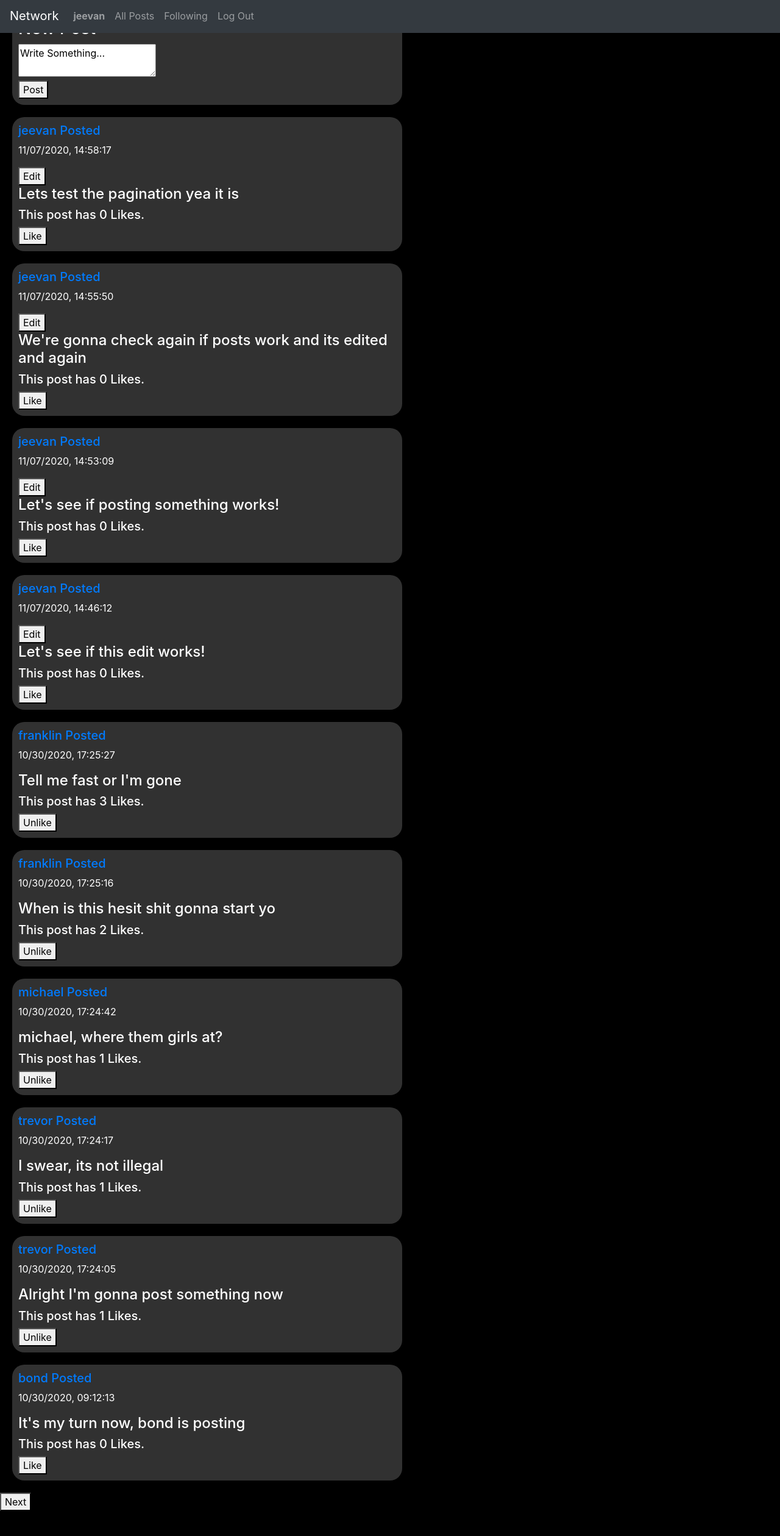
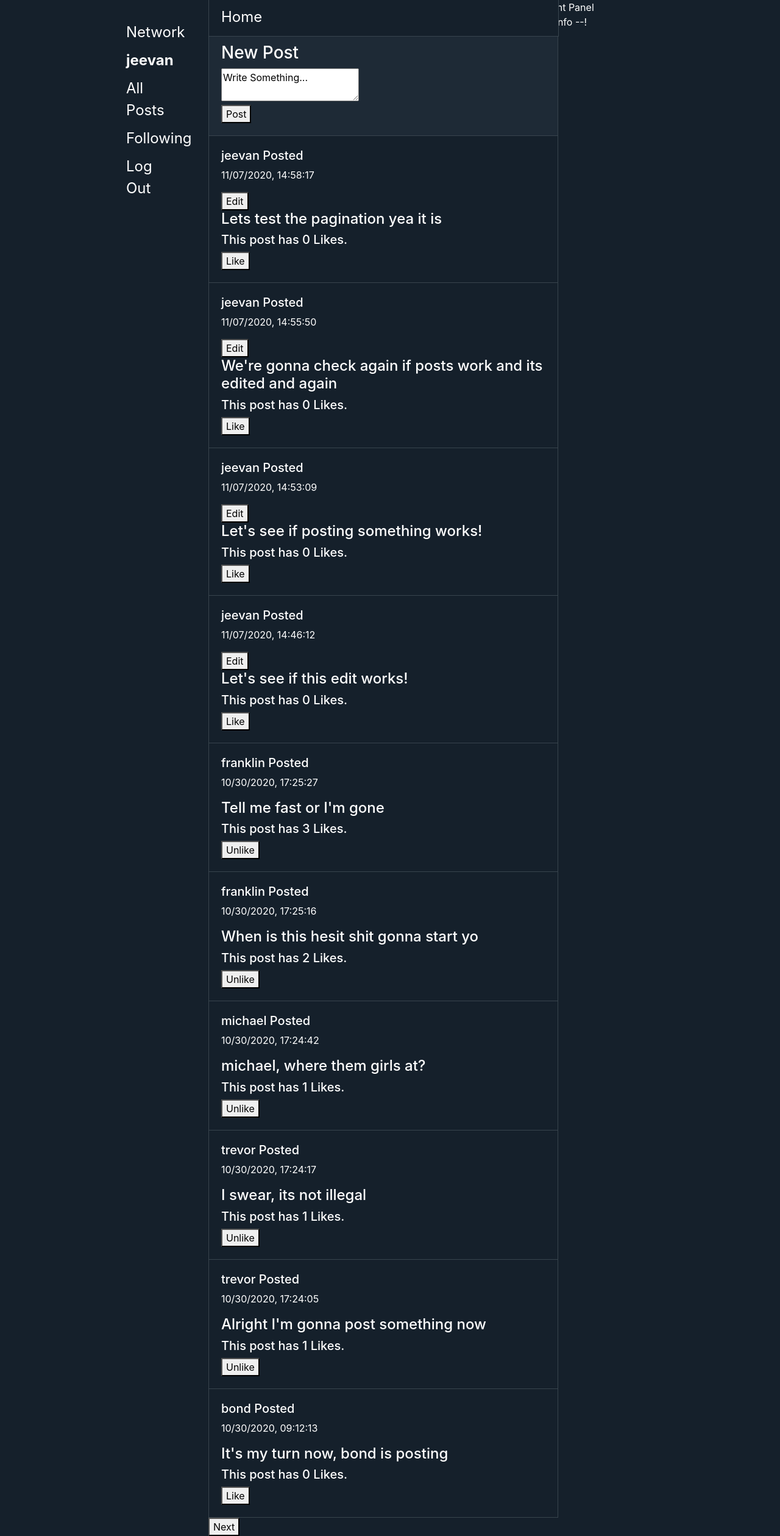
Before and after one commit to jeevankumar99/twitter_clone, a Django app: page / in a window 1280 px wide. Shown: the whole page at 61% size. Before the commit the page ends 2478 px from the top, so only its background shows below. Run offline with Django 3.2, Linux system fonts and the light colour scheme; a user stored in the database is signed in; data comes from the database, SQL or seed files in the repository; some libraries are stand-ins or nearby versions.

Commit message:
basic layout implemented!

```diff
--- a/network/static/network/styles.css
+++ b/network/static/network/styles.css
@@ -1,23 +1,82 @@
-body {
-    background-color: black;
+a {
     color: white;
 }
 
-#top-nav-bar {
+body {
+    background-color: rgb(21,32,43);
+    color: white;
+    margin: 0px 0px 15% 15%;
+    height: 100vh;
+}
+
+
+
+/* Divs */
+
+#all-posts-container {
+    margin-left: 150px;
+    display: flex;
+    width: 80%;
+}
+
+#home-top-panel {
+    font-size: 24px;
+    margin-top: -10px;
+    margin-left: 150px;
+    height: 70px;
+    width: 44.9%;
+    background-color: rgb(21,32,43);
+    padding: 20px;
     position: fixed;
-    width: 100%;
-    margin-top: -22px;
+    display: block;
+    border-bottom: 1px solid rgb(56,68,77);
+    border-right: 1px solid rgb(56,68,77);
+    border-left: 1px solid rgb(56, 68, 77)
+}
+
+#side-panel-brand-name, #side-panel-username, #side-panel-all-posts, #side-panel-following, #side-panel-logout, #side-panel-login {
+    color: white;
+    font-size: 24px;
+    margin: 5px 5px;
+}
+
+#side-panel {
+    display: flex;
+    margin-top: -20px;
+    padding: 10px;
+    padding-top: 50px;
+    float: left;
+    width: 8%;
+    height: 100vh;
+    position: fixed;
+    flex-direction: column;
+}
+
+#side-panel-right {
+    display: flex;
+    float: right;
+    width: 10%;
+    height: 100vh;
+    margin-left: 53%;
+    position: fixed;
 }
 
 .post-container, #new-post-form {
-    background-color: rgb(49, 49, 49);
     color: white;
-    border-radius: 20px;
-    width: 50%;
-    margin: 20px;
-    padding: 10px;
+    width: 66%;
+    padding: 20px;
+    border-left: 1px solid rgb(56, 68, 77);
+    border-right: 1px solid rgb(56, 68, 77);
+    border-bottom: 1px solid rgb(56,68,77);
 }
 
-.post-contents {
-    margin-left: 50px;
+#middle-panel {
+    display: flex;
+    flex-direction: column;
 }
+
+#new-post-form {
+    margin: 50px 0px 0px 150px;
+    width: 52.8%;
+    background-color: rgb(30, 42, 54);
+}
--- a/network/templates/network/index.html
+++ b/network/templates/network/index.html
@@ -8,6 +8,8 @@
 
 {% block body %}
 <p id="posts-type" style="display: none">{{ posts_type }}</p>
+<div id="middle-panel">
+    <div id="home-top-panel">Home</div>
     <div id="new-post-form">
         <h3 id="post-type">New Post</h3>
         <textarea id="new-post-content"></textarea>
@@ -15,4 +17,5 @@
         <button id="submit-new-post">Post</button>
     </div>
     <div id="all-posts-container"></div>
+</div>
 {% endblock %}
--- a/network/templates/network/layout.html
+++ b/network/templates/network/layout.html
@@ -14,37 +14,35 @@
     </head>
     <body>
         <p id="user-id" style="display: none">{{ user.username }}</p>
-        <nav id="top-nav-bar" class="navbar navbar-expand-lg navbar-dark bg-dark">
-            <a class="navbar-brand" href="#">Network</a>
-
-            <div>
-              <ul class="navbar-nav mr-auto">
+            <div id="side-panel">
+                <div id="side-panel-brand-name">
+                    <a  href="{% url 'index' %}">Network</a>
+                </div>
                 {% if user.is_authenticated %}
-                    <li class="nav-item">
-                        <a class="nav-link" href="/profiles/{{ user.username }}"><strong>{{ user.username }}</strong></a>
-                    </li>
+                    <div id="side-panel-username">
+                        <a  href="/profiles/{{ user.username }}"><strong>{{ user.username }}</strong></a>
+                    </div>
                 {% endif %}
-                <li class="nav-item">
-                  <a class="nav-link" href="{% url 'index' %}">All Posts</a>
-                </li>
+                <div id="side-panel-all-posts">
+                  <a  href="{% url 'index' %}">All Posts</a>
+                </div>
                 {% if user.is_authenticated %}
-                    <li class="nav-item">
-                        <a id="follow-post-button" class="nav-link" href="{% url 'following' %}">Following</a>
-                    </li>
-                    <li class="nav-item">
-                        <a class="nav-link" href="{% url 'logout' %}">Log Out</a>
-                    </li>
+                    <div id="side-panel-following">
+                        <a id="follow-post-button"  href="{% url 'following' %}">Following</a>
+                    </div>
+                    <div id="side-panel-logout">
+                        <a  href="{% url 'logout' %}">Log Out</a>
+                    </div>
                 {% else %}
-                    <li class="nav-item">
-                        <a class="nav-link" href="{% url 'login' %}">Log In</a>
-                    </li>
-                    <li class="nav-item">
-                        <a class="nav-link" href="{% url 'register' %}">Register</a>
-                    </li>
+                    <div id="side-panel-login">
+                        <a  href="{% url 'login' %}">Log In</a>
+                    </div>
+                    <div id="side-panel-register">
+                        <a  href="{% url 'register' %}">Register</a>
+                    </div>
                 {% endif %}
-              </ul>
             </div>
-          </nav>
+            <div id="side-panel-right">!--Right Panel User Info --!</div>
 
         <div class="body">
             {% block body %}
```
Lines whose indentation alone changed are shown as unchanged.
